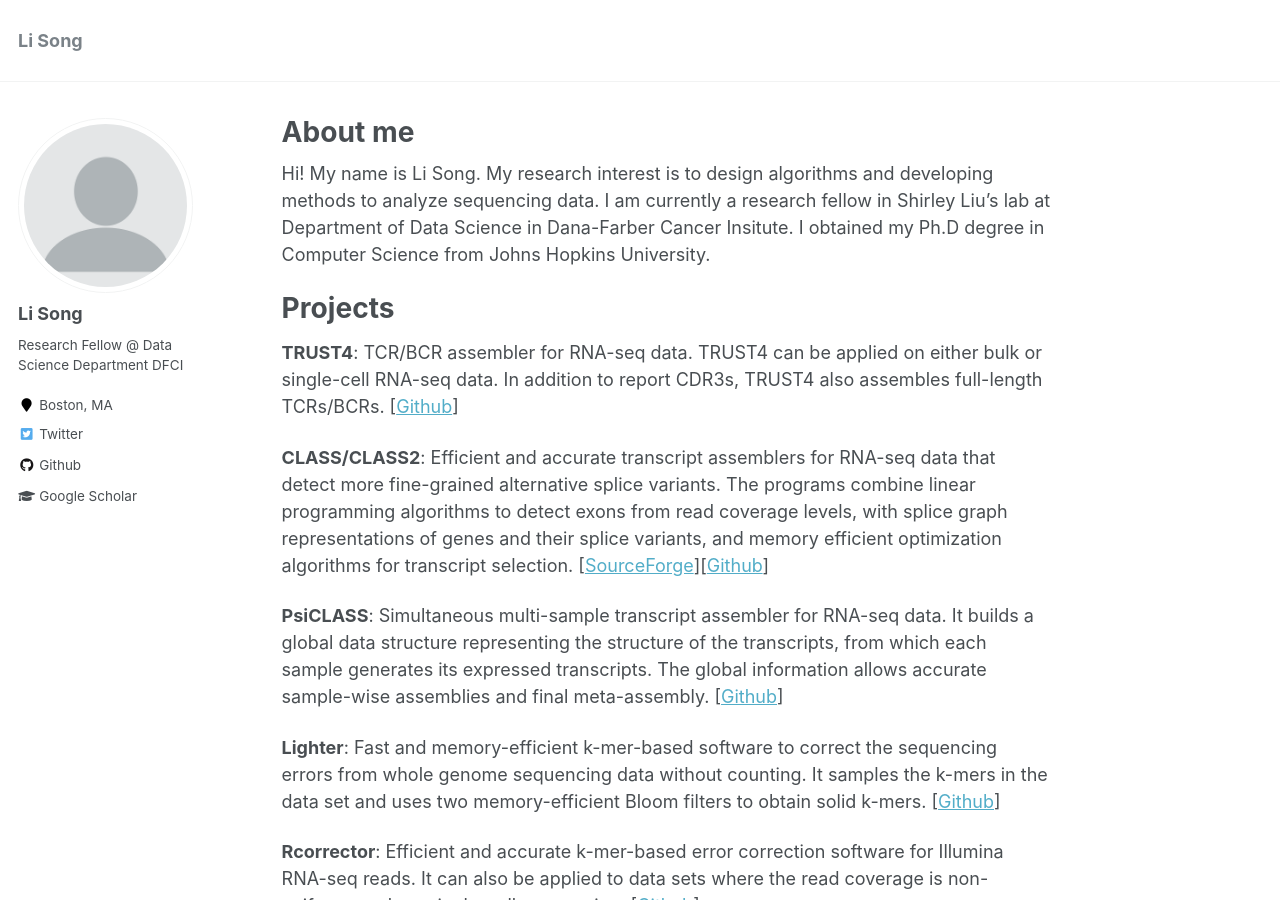
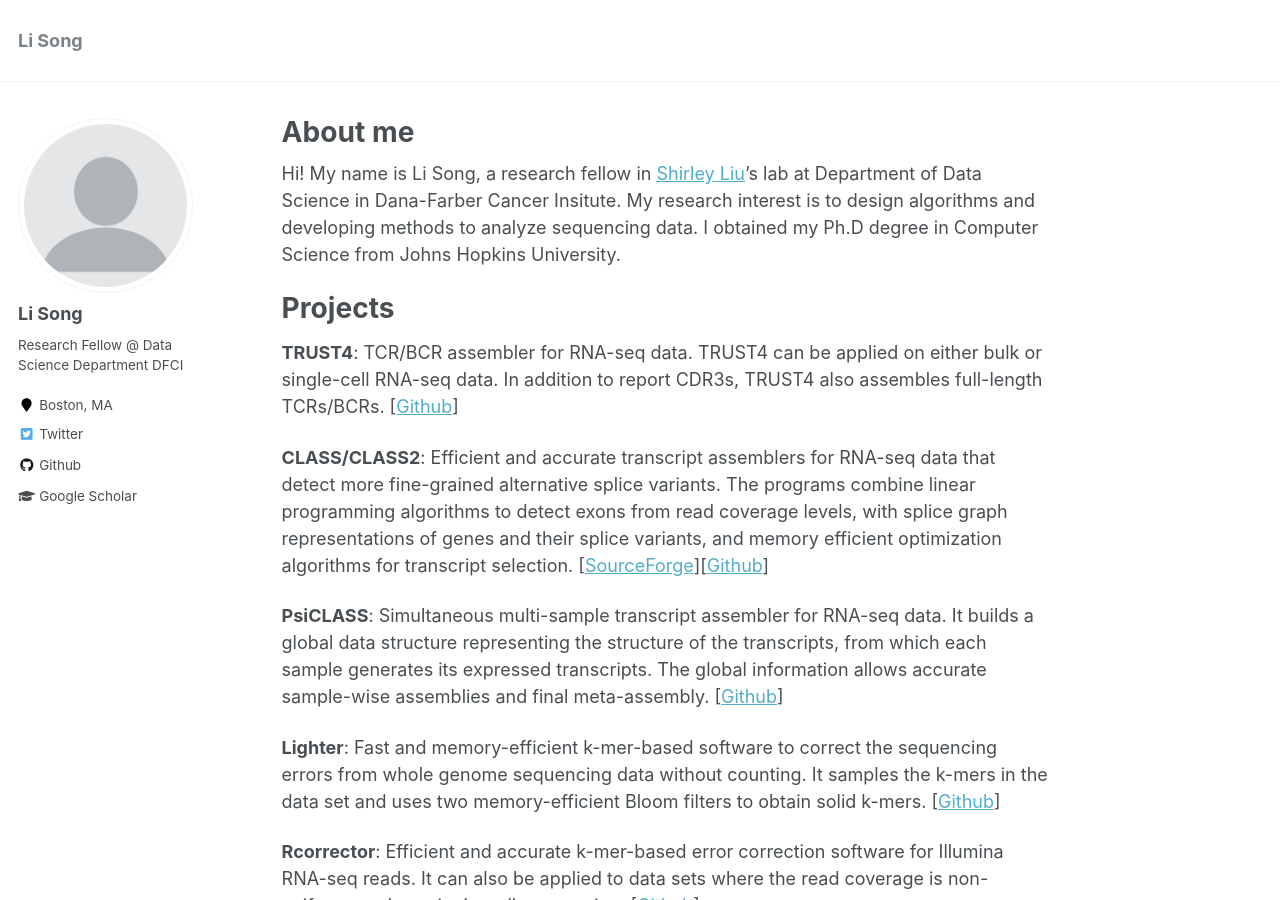
Before and after one commit to mourisl/mourisl.github.io, a Jekyll site: the page built from _pages/about.md, in a window 1280 px wide and 900 px high. Built offline with Jekyll 4.4.1, drawn with Linux system fonts in a browser that asks for light colours.

Commit message:
Update about.md

```diff
--- a/_pages/about.md
+++ b/_pages/about.md
@@ -8,7 +8,7 @@ redirect_from:
   - /about.html
 ---
 
-Hi! My name is Li Song. My research interest is to design algorithms and developing methods to analyze sequencing data. I am currently a research fellow in Shirley Liu's lab at Department of Data Science in Dana-Farber Cancer Insitute. I obtained my Ph.D degree in Computer Science from Johns Hopkins University.
+Hi! My name is Li Song, a research fellow in [Shirley Liu](https://liulab-dfci.github.io/)'s lab at Department of Data Science in Dana-Farber Cancer Insitute. My research interest is to design algorithms and developing methods to analyze sequencing data. I obtained my Ph.D degree in Computer Science from Johns Hopkins University.
 
 Projects
 ======
```
